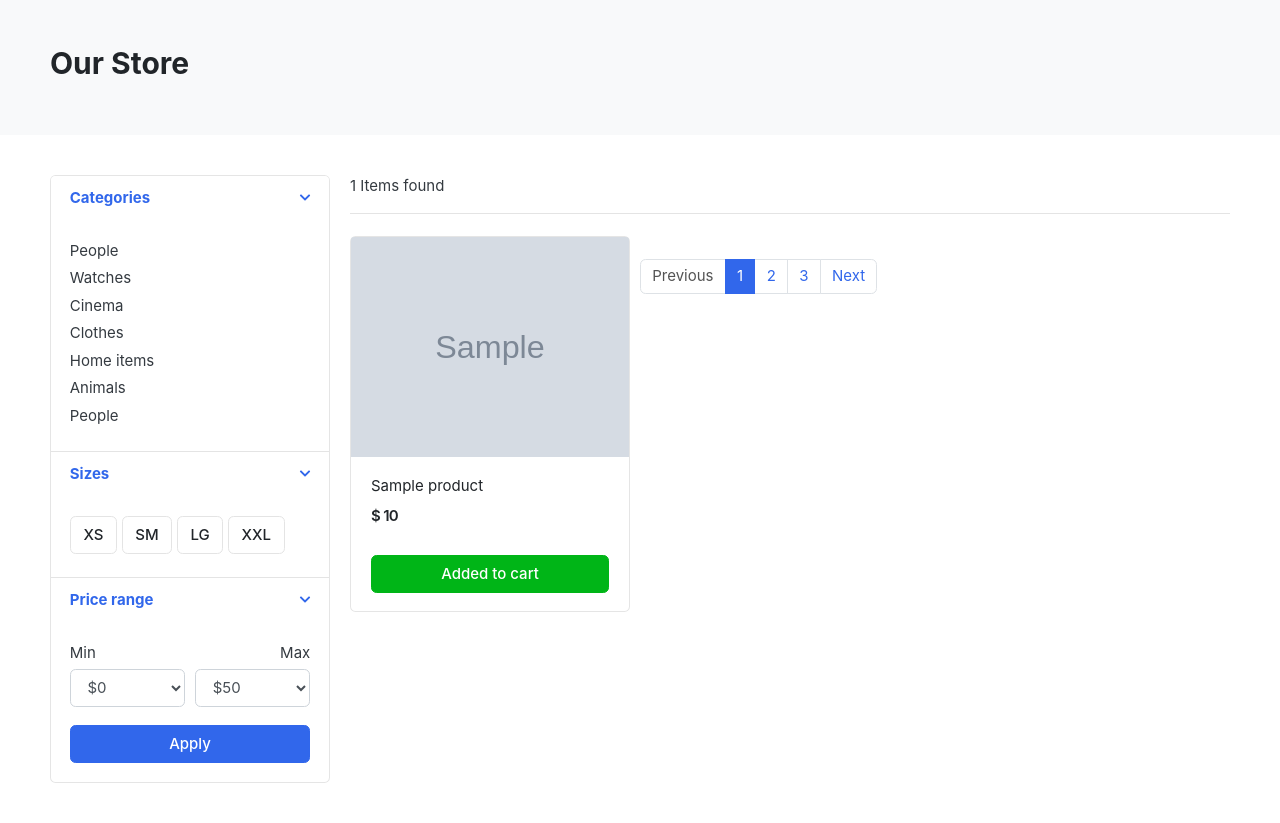
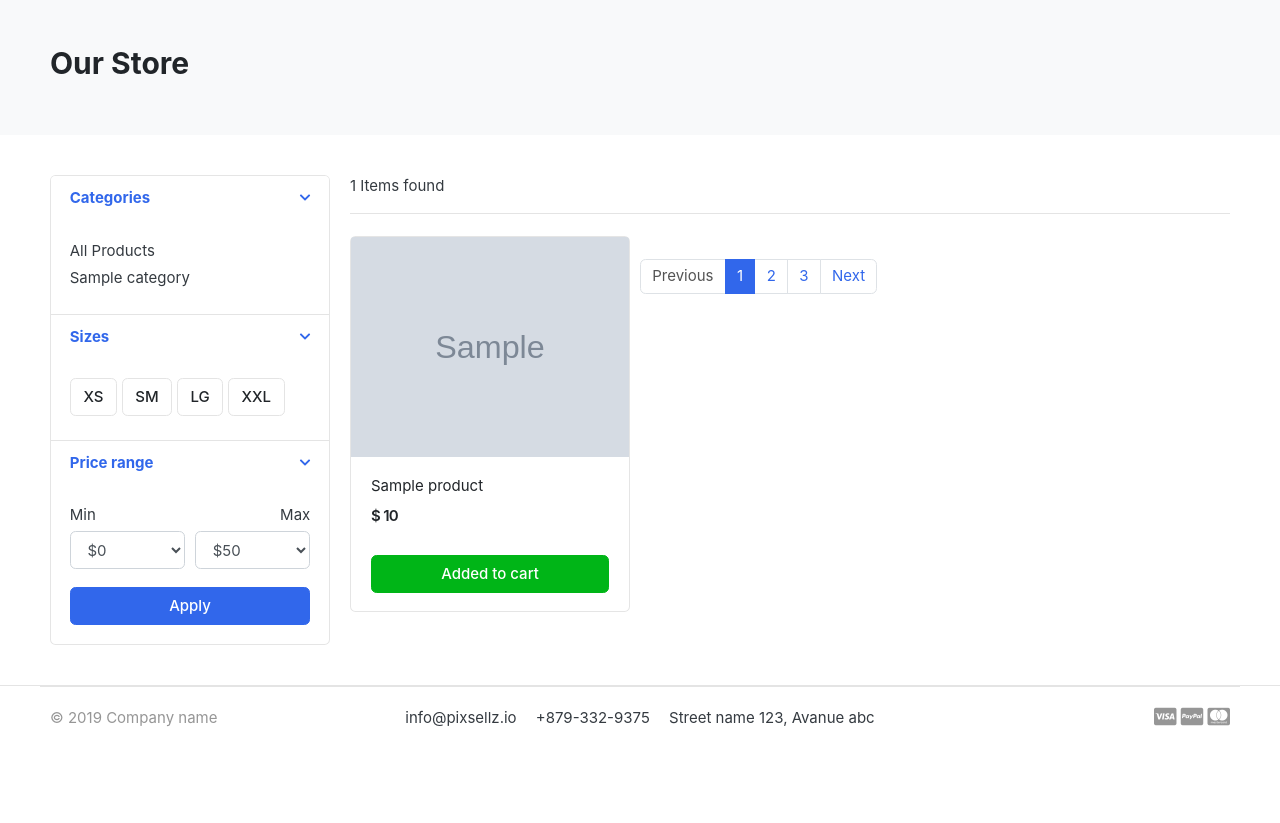
Before and after one commit to Grayson-choi/django_ecommerce, a Django app: page /store/ in a window 1280 px wide. Shown: the part 119-942 px from the top of the page. After the commit the page ends 846 px from the top, so only its background shows below. Run offline with Django 3.2, Linux system fonts and the light colour scheme; tables that the repository leaves empty hold one stand-in row (values such as "Sample post"); grey boxes marked "Sample" are stand-in pictures; some libraries are stand-ins or nearby versions; some web fonts are replaced.

Commit message:
all products 추가

```diff
--- a/templates/includes/navbar.html
+++ b/templates/includes/navbar.html
@@ -37,9 +37,10 @@
 				<i class="fa fa-bars"></i> All category
 			</button>
 			<div class="dropdown-menu">
+				<a class="dropdown-item" href="{% url 'store' %}">All Products</a>
 				{% comment %} category/context_processors.py에 정의한 걸 사용 {% endcomment %}
 				{% for category in links %}
-				<a class="dropdown-item" href="{{ category.get_url }}">{{ category.category_name }}</a>
+				<a class="dropdown-item" href="{{ category.get_url}}">{{ category.category_name }}</a>
 				{% endfor %}
 			</div>
 		</div>  <!-- category-wrap.// -->
--- a/templates/store/store.html
+++ b/templates/store/store.html
@@ -33,13 +33,10 @@
 			<div class="card-body">
 
 				<ul class="list-menu">
-				<li><a href="#">People  </a></li>
-				<li><a href="#">Watches </a></li>
-				<li><a href="#">Cinema  </a></li>
-				<li><a href="#">Clothes  </a></li>
-				<li><a href="#">Home items </a></li>
-				<li><a href="#">Animals</a></li>
-				<li><a href="#">People </a></li>
+					<li><a href="{% url 'store' %}">All Products</a></li>
+					{% for category in links %}
+						<li><a href="{{ category.get_url }}">{{ category.category_name }}</a></li>
+					{% endfor %}
 				</ul>
 
 			</div> <!-- card-body.// -->
```
